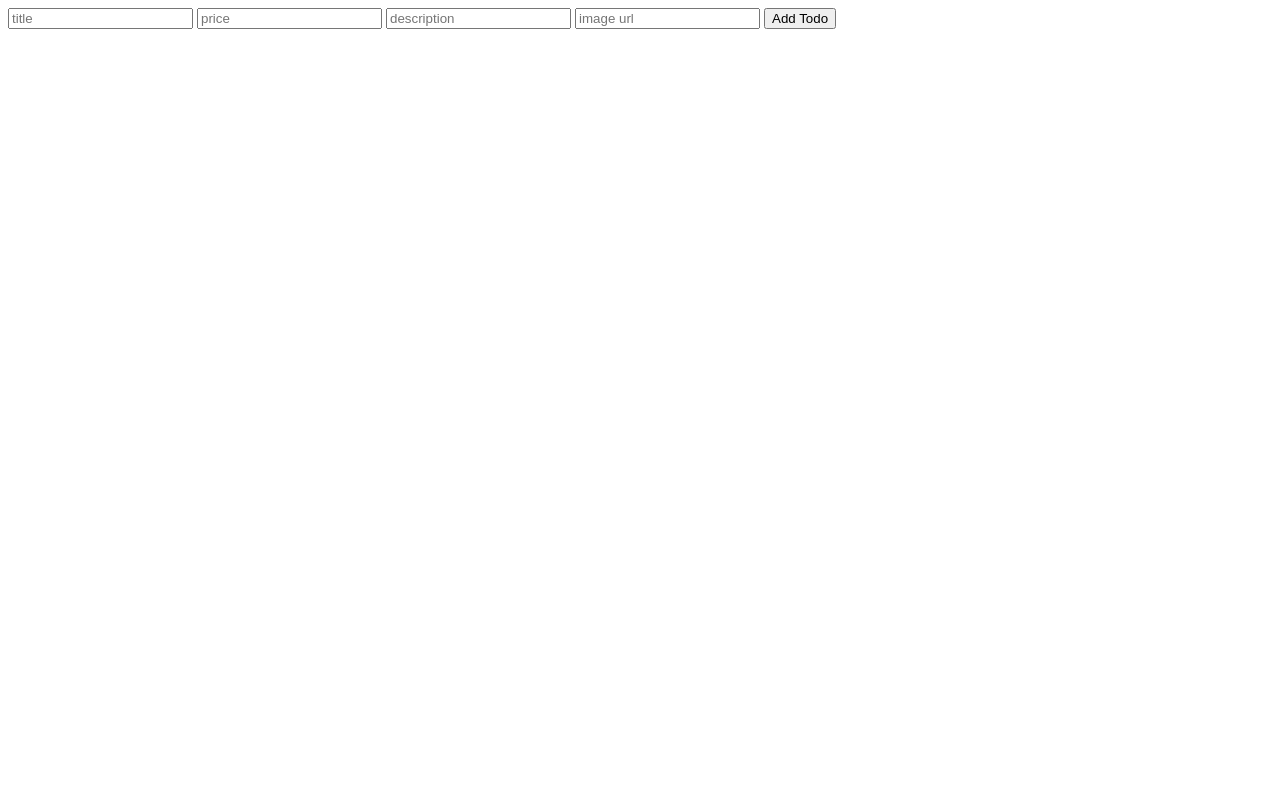
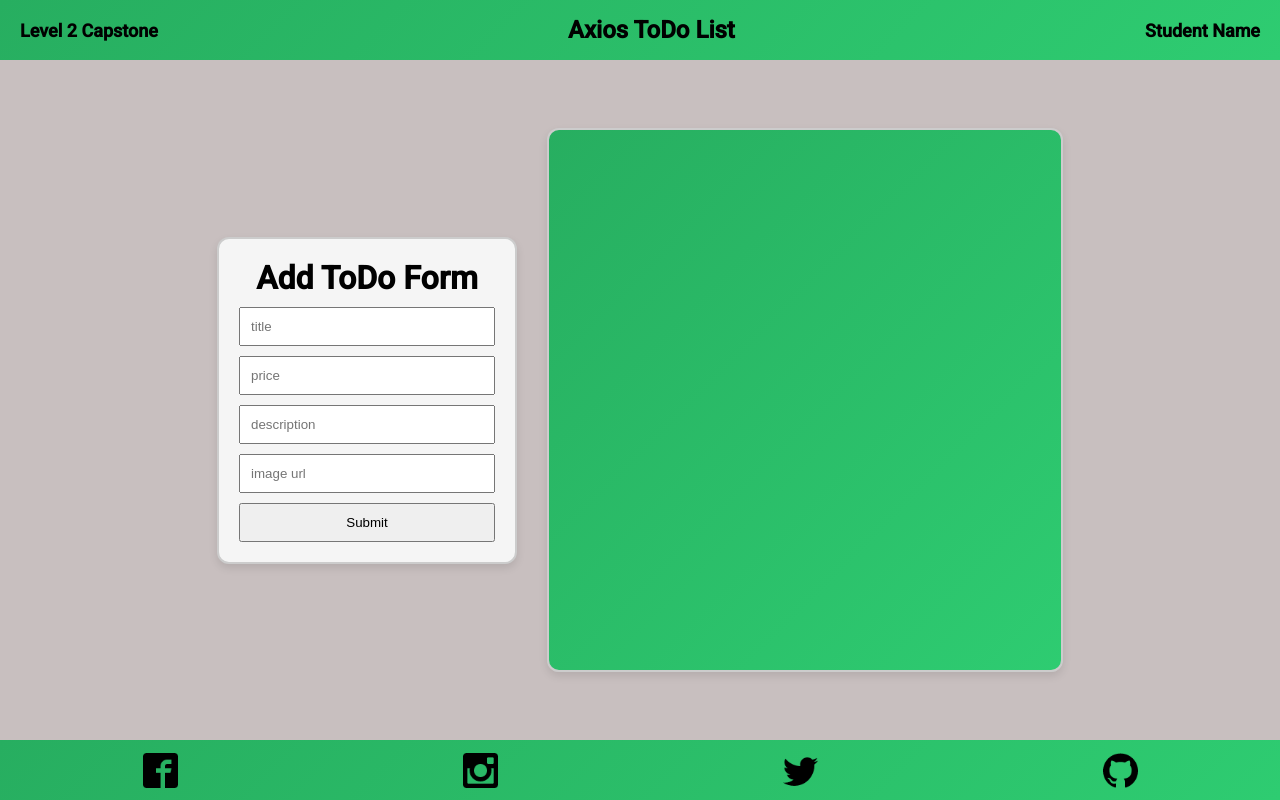
Before and after one commit to zakward/level2capstone, a website: page index.html in a window 1280 px wide. Drawn offline with nearby package versions, Linux system fonts and the light colour scheme; no server answers.

Commit message:
heavy css push

```diff
--- a/index.css
+++ b/index.css
@@ -0,0 +1,168 @@
+
+body, h1, p, ul, li {
+  margin: 0;
+  padding: 0;
+}
+
+
+body {
+  display: flex;
+  flex-direction: row;
+  align-items: center;
+  justify-content: center;
+  height: 100vh;
+  background-color: rgb(200, 191, 191);
+font-family: 'Roboto', sans-serif;
+gap: 30px;
+}
+
+form {
+display: grid;
+  gap: 10px;
+  margin-bottom: 20px;
+  text-align: center;
+  margin-top: 20px;
+  border: 2px solid #ccc;
+  box-shadow: 0 4px 8px rgba(0, 0, 0, 0.1);
+  padding: 20px;
+  width: 20vw;
+color: black;
+  border-radius: 12px;
+  background-color: whitesmoke;
+}
+
+form input, form button {
+  padding: 10px;
+}
+
+#list {
+  display: flex;
+  flex-direction: column;
+  align-items: center;
+    width: 40vw;
+  height: 60vh;
+  overflow-y: scroll;
+  border: 2px solid #ccc;
+  box-shadow: 0 4px 8px rgba(0, 0, 0, 0.1);
+  border-radius: 12px;
+  padding-top: 30px;
+  padding-bottom: 30px;
+  background: linear-gradient(135deg, #27AE60, #2ECC71);
+}
+
+.todo-item {
+background-color: whitesmoke;
+ color: black;
+  border-radius: 5px;
+  box-shadow: 0 4px 12px rgba(0, 0, 0, 0.2);
+  margin-bottom: 15px;
+  padding: 15px;
+  width: 80%;
+  max-width: 600px;
+  display: flex;
+  flex-direction: column;
+  align-items: center;
+  gap: 10px;
+}
+
+.todo-item img {
+  min-width: 120px;
+  min-height: 120px;
+  max-width: 150px;
+  max-height: 150px;
+  margin-bottom: 10px;
+}
+
+.todo-item-details {
+  text-align: center;
+}
+
+.todo-item-buttons {
+  display: flex;
+  gap: 10px;
+  margin-top: 10px;
+}
+
+.todo-item button {
+    background: linear-gradient(135deg, #27AE60, #2ECC71);
+  border: none;
+  border-radius: 5px;
+  color: white;
+  cursor: pointer;
+  padding: 5px 10px;
+  transition: background-color 0.3s;
+}
+
+.todo-item button:hover {
+    background: linear-gradient(135deg, #27AE60, #2ECC71);
+}
+
+footer {
+    color: white;
+    text-align: center;
+    padding: 10px 0;
+    position: fixed;
+    bottom: 0;
+    width: 100%;
+    height: 5vh;
+    display: flex;
+    flex-direction: row;
+ align-items: center;
+    justify-content: space-around;
+    background: linear-gradient(135deg, #27AE60, #2ECC71)
+  }
+
+  .footer-icons {
+    display: flex;
+    justify-content: center;
+    gap: 20px;
+    height: 35px;
+    width: 35px;
+  }
+
+
+
+  header {
+    background: linear-gradient(135deg, #27AE60, #2ECC71);
+    text-align: center;
+    padding: 10px 0;
+    width: 100%;
+    height: 5vh;
+    position: absolute;
+    top: 0;
+    color: black;
+  }
+
+  .header-content {
+    display: flex;
+    justify-content: space-between;
+    align-items: center;
+    padding: 0 20px;
+    height: 5vh;
+
+  }
+
+  .header-logo {
+    font-size: 24px;
+  }
+
+  .header-elements {
+    display: flex;
+    gap: 20px;
+    align-items: center;
+    justify-content: space-between;
+    width: 100%;
+  }
+
+  .header-element {
+    text-decoration: none;
+    font-size: 18px;
+  }
+
+  .header-element:hover {
+    color: white;
+  }
+
+  #header-title {
+    font-size: 24px;
+  }
--- a/index.html
+++ b/index.html
@@ -3,20 +3,45 @@
 <head>
     <meta charset="UTF-8">
     <meta name="viewport" content="width=device-width, initial-scale=1.0">
+    <link rel="stylesheet" href="index.css">
+    <link href="https://fonts.googleapis.com/css2?family=Roboto:wght@300;400;500&display=swap" rel="stylesheet">
+
     <title>Document</title>
 </head>
 <body>
+
+
+    <header>
+        <div class="header-content">
+            <nav class="header-elements">
+                <h3 class = "header-element">Level 2 Capstone</h3>
+                <h3 class="header-element" id = "header-title" >Axios ToDo List</h3>
+                <h3 class="header-element">Student Name</h3>
+            </nav>
+        </div>
+
+    </header>
+
+
     <form name = "form">
+        <h1>Add ToDo Form</h1>
         <input placeholder="title" type = "text" name = "title"/>
         <input placeholder="price" type = "number" name = "price" />
         <input placeholder="description" type = "text" name = "description"/>
         <input placeholder="image url" type = "text" name = "imgUrl"/>
-        <button>Add Todo</button>
+        <button>Submit</button>
     </form>
 
+
     <div id="list">
+    </div>
 
-    </div>
+    <footer>
+        <img class = "footer-icons" src = "./images/facebook2.png" />
+        <img class = "footer-icons" src = "./images/403-instagram.png" />
+        <img class = "footer-icons" src = "./images/407-twitter.png" />
+        <img class = "footer-icons" src = "./images/433-github.png" />
+    </footer>
 
     <script src="https://cdnjs.cloudflare.com/ajax/libs/axios/0.19.0/axios.js"></script>
     <script src="main.js"></script>
--- a/main.js
+++ b/main.js
@@ -46,26 +46,32 @@ function listData(data) {
     const h1 = document.createElement("h1");
     h1.textContent = data[i].title;
     div.appendChild(h1);
+    div.className = "todo-item";
 
     const p = document.createElement("p");
     p.textContent = data[i].description;
     div.appendChild(p);
+    p.className = "todo-item-details";
 
     const p2 = document.createElement("p");
     p2.textContent = data[i].price;
     div.appendChild(p2);
+    p2.className = "todo-item-details";
 
     const img = document.createElement("img");
     img.src = data[i].imgUrl;
     div.appendChild(img);
+    img.className = "todo-item-img";
 
     const button = document.createElement("button");
     button.textContent = "Delete";
     div.appendChild(button);
+    button.className = "todo-item-buttons";
 
     const button2 = document.createElement("button");
     button2.textContent = "Edit";
     div.appendChild(button2);
+    button2.className = "todo-item-buttons";
 
     const label = document.createElement("label");
     label.textContent = "Completed";
@@ -79,6 +85,9 @@ function listData(data) {
       h1.style.textDecoration = "line-through";
       p.style.textDecoration = "line-through";
       p2.style.textDecoration = "line-through";
+      h1.style.textDecorationColor = "black";
+      p.style.textDecorationColor = "black";
+      p2.style.textDecorationColor = "black";
       checkbox.checked = true;
     }
 
```
Also changed, not shown: images/403-instagram.png (added), images/407-twitter.png (added), images/433-github.png (added), images/facebook2.png (added).
